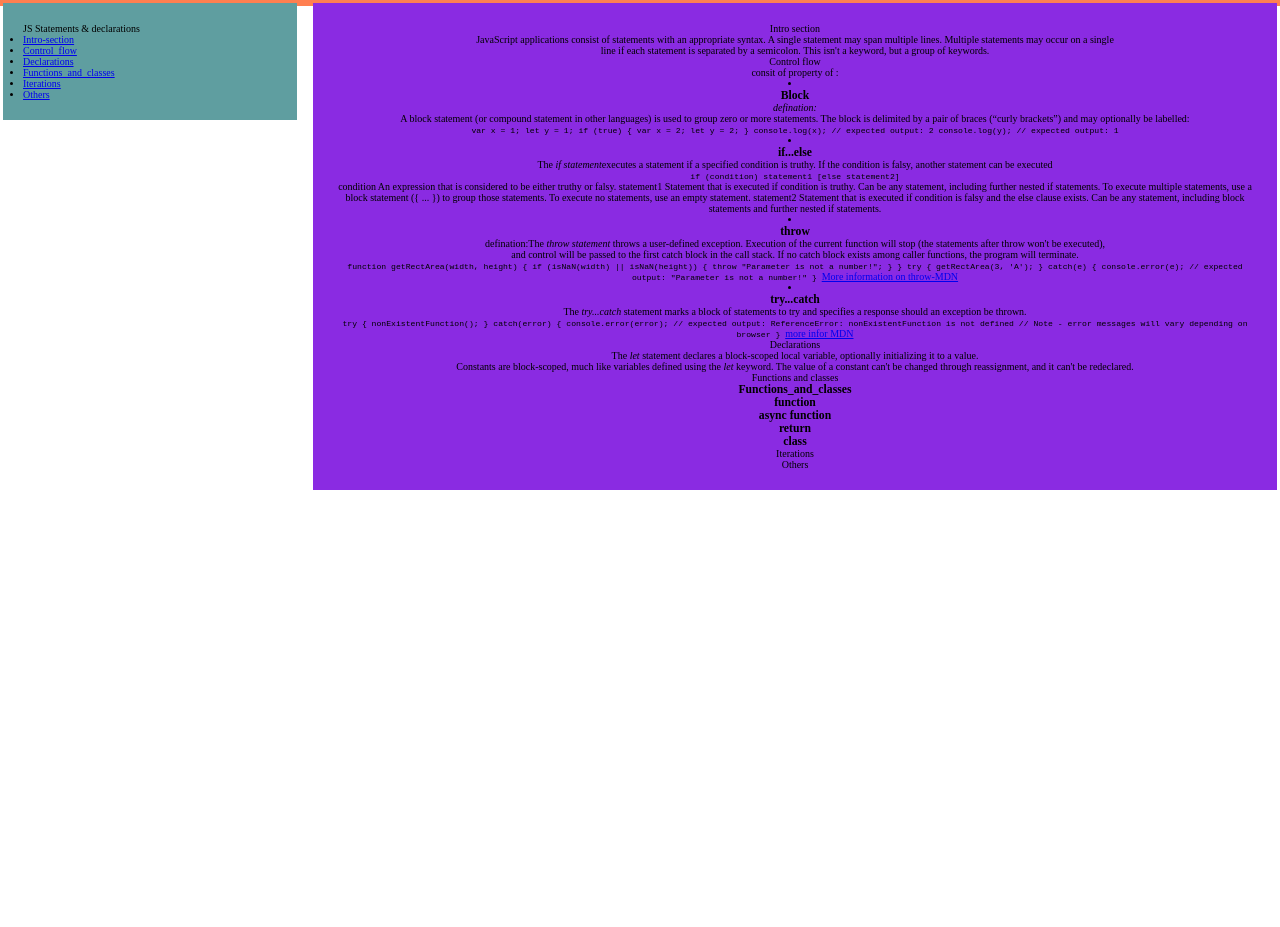
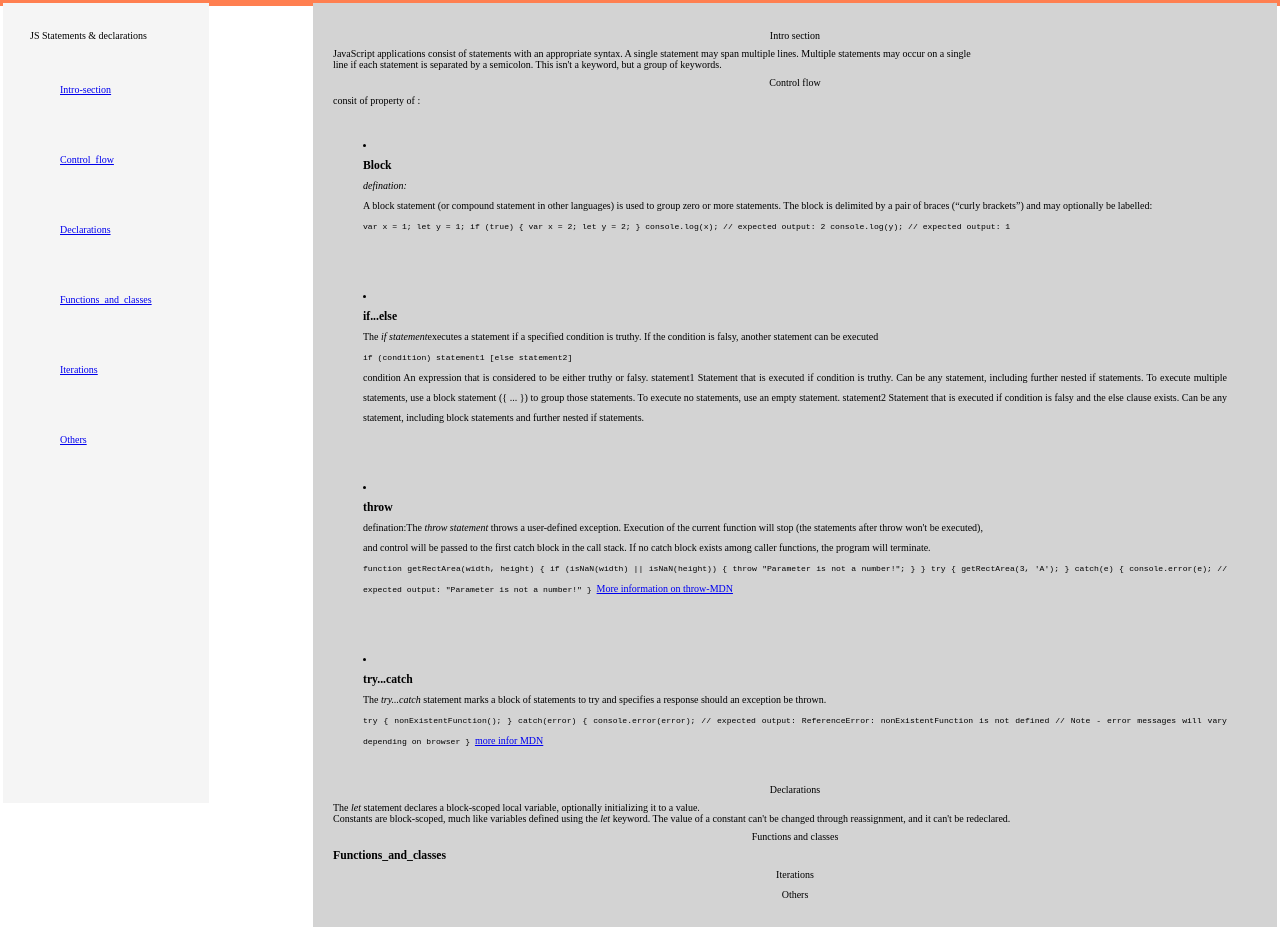
Before and after one commit to lish90/Technical-Documentation-Page, a plain HTML site: page index.html in a window 1280 px wide. Before the commit the page ends 800 px from the top, so only its background shows below. Drawn offline with Linux system fonts and the light colour scheme.

Commit message:
FCC passed test

```diff
--- a/index.html
+++ b/index.html
@@ -12,7 +12,7 @@
   <div>
     <nav id="navbar">
         <header> JS Statements & declarations</header>
-        <ul>
+        <ul >
             <li>
                 <a class="nav-link" href="#Intro-section">Intro-section</a>
             </li>
@@ -148,20 +148,6 @@
                     <h3>Functions_and_classes</h3>
                     <p></p>
                 </div>
-                <div>
-                    <h3>function</h3>
-                </div>
-                <div>
-                    <h3>async function</h3>
-                </div>
-                <div>
-                    <h3>return</h3>
-                </div>
-                <div>
-                    <h3>class</h3>
-
-                </div>
-
             </article>
         </section>
         <section class="main-section" id="Iterations">
--- a/main.css
+++ b/main.css
@@ -16,11 +16,30 @@ html {
   }
 
 #navbar{
-  flex-basis: 40%;
   position: fixed;
   padding: 2em;
-  width: 23%;
-  background-color: cadetblue;
+  width: ;
+  height: 100vh;
+  background-color: #F5F5F5;
+	overflow-y: scroll;
+	margin-bottom: 25px;
+}
+
+#navbar > header{
+  margin: 0.5em;
+  padding: 0.2em;
+}
+
+ul {
+ list-style: none;
+  margin: 0.5em;
+  padding: 0.2em;
+}
+
+li {
+  margin: 1em;
+  padding: 2em;
+  line-height: 2em;
 }
 
 #main-doc{
@@ -28,9 +47,19 @@ html {
   margin-left: 310px;
   padding: 20px;
   margin-bottom: 110px;
-  /* flex-basis: 70%; */
-  /* max-width: 70%; */
-  max-width:77vw;
+  max-width: auto;
+  max-height: auto;
+  text-align: justify;
+  background-color:lightgray;
+}
+
+.main-section > header {
+
+  margin: 0.5em;
+  padding: 0.2em;
   text-align: center;
-  background-color: blueviolet;
 }
+
+.main-section > p {
+  text-align: center;
+}
```
